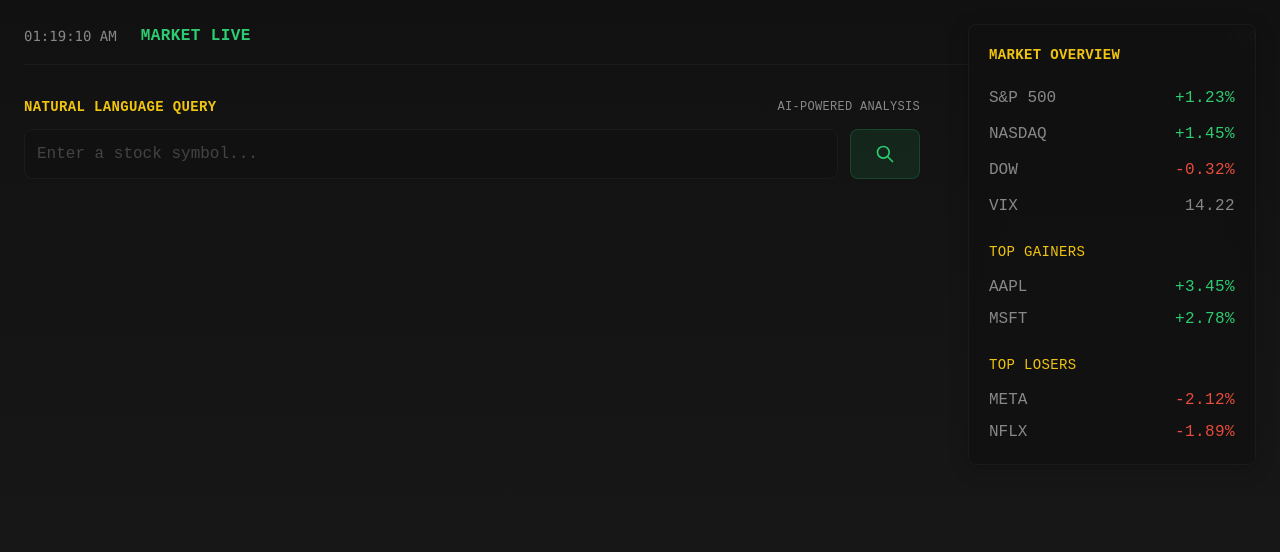
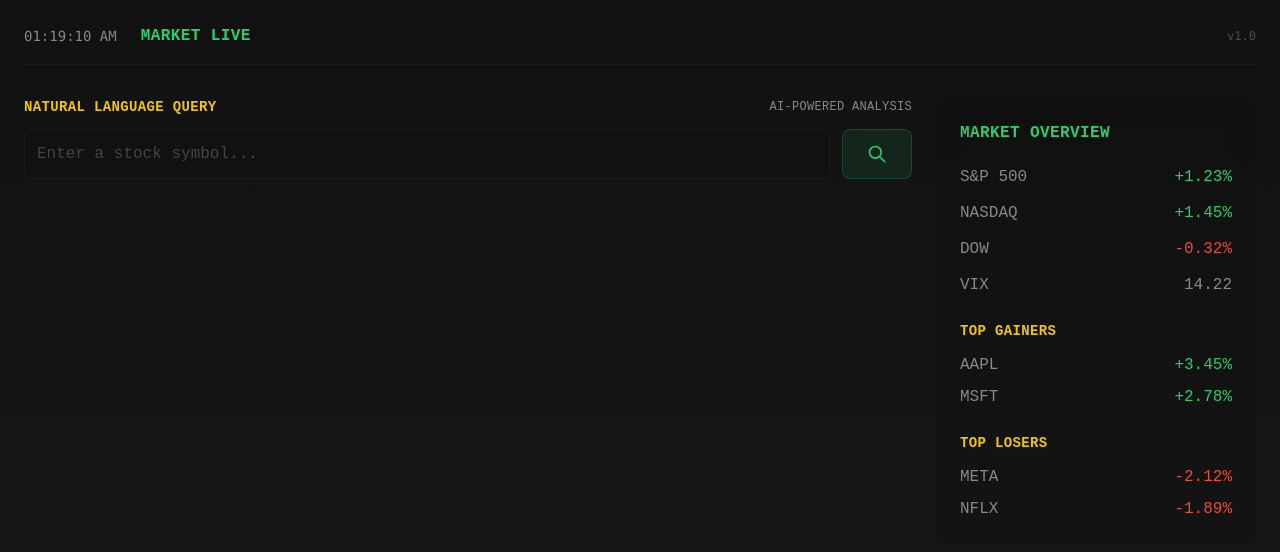
Before and after one commit to alexdng10/Stock-Research-Automation-System, a React (Vite) app in the folder frontend/: page / in a window 1280 px wide. Shown: the top 552 px of the page. Built offline with nearby package versions, Linux system fonts and the light colour scheme.

Commit message:
final version

```diff
--- a/frontend/src/components/StockDashboard.jsx
+++ b/frontend/src/components/StockDashboard.jsx
@@ -94,8 +94,11 @@ const StockDashboard = ({ onSearch }) => {
         </div>
       </div>
 
+      <div className="flex flex-col lg:flex-row gap-6">
+        {/* Main Content Area */}
+        <div className="flex-1">
           {/* Search Section */}
-      <div className="mb-10 max-w-4xl relative z-50">
+          <div className="mb-10 relative z-50">
             <div className="flex justify-between items-center mb-3">
               <div className="text-[#f1c40f] font-bold tracking-wide text-sm">
                 NATURAL LANGUAGE QUERY
@@ -140,7 +143,7 @@ const StockDashboard = ({ onSearch }) => {
           )}
 
           {/* Results Grid */}
-      <div className="grid grid-cols-1 lg:grid-cols-2 gap-6 mb-6">
+          <div className="grid grid-cols-1 gap-6 mb-6">
             {results.map((stock, index) => {
               window.console.log('Rendering stock card:', stock);
               return (
@@ -150,9 +153,10 @@ const StockDashboard = ({ onSearch }) => {
               );
             })}
           </div>
+        </div>
 
-      {/* Market Overview */}
-      <div className="fixed top-6 right-6 w-72 market-overview p-5">
+        {/* Market Overview - Now integrated into the main layout */}
+        <div className="lg:w-80 bg-[#111111]/40 backdrop-blur-md rounded-lg p-6 h-fit">
           <h3 className="font-bold mb-5 tracking-wide">MARKET OVERVIEW</h3>
 
           {/* Market Indices */}
@@ -177,7 +181,7 @@ const StockDashboard = ({ onSearch }) => {
 
           {/* Top Gainers */}
           <div className="mb-6">
-          <h4 className="mb-3 tracking-wide">TOP GAINERS</h4>
+            <h4 className="text-[#f1c40f] text-sm font-bold mb-3 tracking-wide">TOP GAINERS</h4>
             <div className="space-y-2">
               <div className="flex justify-between items-center">
                 <span className="text-[#888888]">AAPL</span>
@@ -192,7 +196,7 @@ const StockDashboard = ({ onSearch }) => {
 
           {/* Top Losers */}
           <div>
-          <h4 className="mb-3 tracking-wide">TOP LOSERS</h4>
+            <h4 className="text-[#f1c40f] text-sm font-bold mb-3 tracking-wide">TOP LOSERS</h4>
             <div className="space-y-2">
               <div className="flex justify-between items-center">
                 <span className="text-[#888888]">META</span>
@@ -206,6 +210,7 @@ const StockDashboard = ({ onSearch }) => {
           </div>
         </div>
       </div>
+    </div>
   );
 };
 
```
Lines whose indentation alone changed are shown as unchanged.
